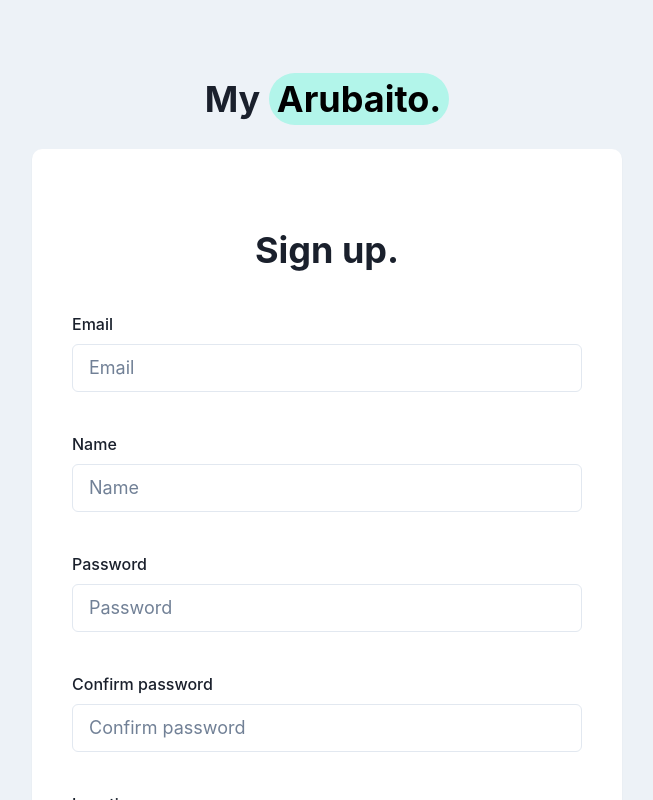
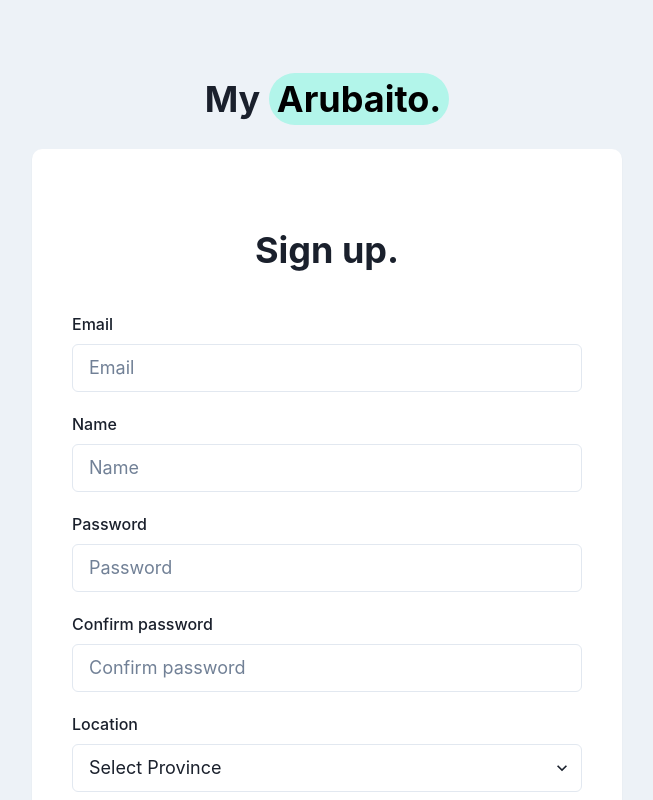
Before and after one commit to RochaLS/my-arubaito-front, a Next.js app: page /signup in a window 1280 px wide. Shown: the top 800 px of the page, without its empty margins (313-966 px from the left). Built offline with nearby package versions, Linux system fonts and the light colour scheme.

Commit message:
add name validation, also add chakra ui error messages in auth form

```diff
--- a/src/app/components/AuthForm.tsx
+++ b/src/app/components/AuthForm.tsx
@@ -10,6 +10,7 @@ import {
   FormControl,
   Flex,
   FormLabel,
+  FormErrorMessage,
 } from "@chakra-ui/react";
 
 import { provinces } from "../data/provinces";
@@ -62,38 +63,29 @@ export function AuthForm({ title, fields, onSubmit, formType }: AuthFormProps) {
         {title}
       </Heading>
       <form onSubmit={handleSubmit(onSubmit)}>
-        <FormControl>
         {fields.map((field) => (
-            <Flex key={field.name} flexDirection="column" mb={5}>
-              {errors[field.name] && (
-                <p style={{ color: "red" }}>
-                  {errors[field.name]?.message?.toString()}
-                </p>
-              )}
-              <FormLabel>{field.label}</FormLabel>
+          <FormControl isInvalid={!!errors[field.name]}>
+            <FormLabel mt={5}>{field.label}</FormLabel>
             <Input
               focusBorderColor="teal.500"
               key={field.name}
               size="lg"
-                mb={5}
               {...field}
               {...register(field.name)}
             />
-            </Flex>
+            <FormErrorMessage>
+              {errors[field.name] && errors[field.name]?.message?.toString()}
+            </FormErrorMessage>
+          </FormControl>
         ))}
 
         {formType === "signup" && (
           <Flex flexDirection="column" mb={5}>
-              {errors.location && (
-                <p style={{ color: "red" }}>
-                  {errors.location.message?.toString()}
-                </p>
-              )}
-              <FormLabel>Location</FormLabel>
+            <FormControl isInvalid={!!errors.location}>
+              <FormLabel mt={5}>Location</FormLabel>
               <Select
                 placeholder="Select Province"
                 size="lg"
-                mb={5}
                 {...register("location")}
               >
                 {provinces.map((province, index) => (
@@ -102,6 +94,10 @@ export function AuthForm({ title, fields, onSubmit, formType }: AuthFormProps) {
                   </option>
                 ))}
               </Select>
+              <FormErrorMessage>
+                {errors.location && errors.location.message?.toString()}
+              </FormErrorMessage>
+            </FormControl>
           </Flex>
         )}
         <Center flexDir="column" m={10}>
@@ -112,7 +108,6 @@ export function AuthForm({ title, fields, onSubmit, formType }: AuthFormProps) {
             {secondaryButtonText}
           </Button>
         </Center>
-        </FormControl>
       </form>
     </Box>
   );
--- a/src/app/util/validationSchemas.ts
+++ b/src/app/util/validationSchemas.ts
@@ -14,6 +14,7 @@ export const signUpSchema = z
       .string()
       .email("Please insert a valid email address.")
       .min(1, "Please provide your email address."),
+    name: z.string().min(1, "Please provide your name."),
     location: z.string().min(1, "Please provide your location."),
     password: z.string().min(1, "Please create your password."),
     confirm_password: z.string().min(1, "Please confirm your password."),
```
Lines whose indentation alone changed are shown as unchanged.
